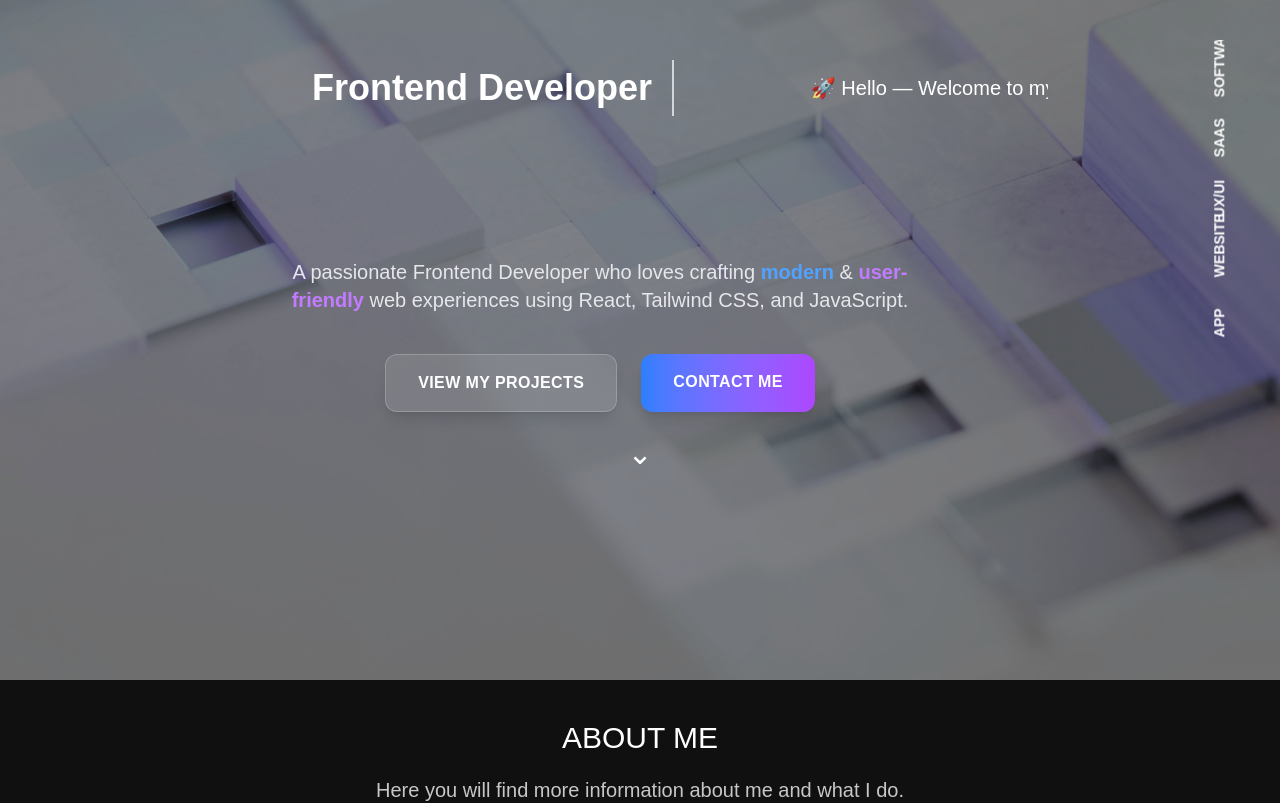
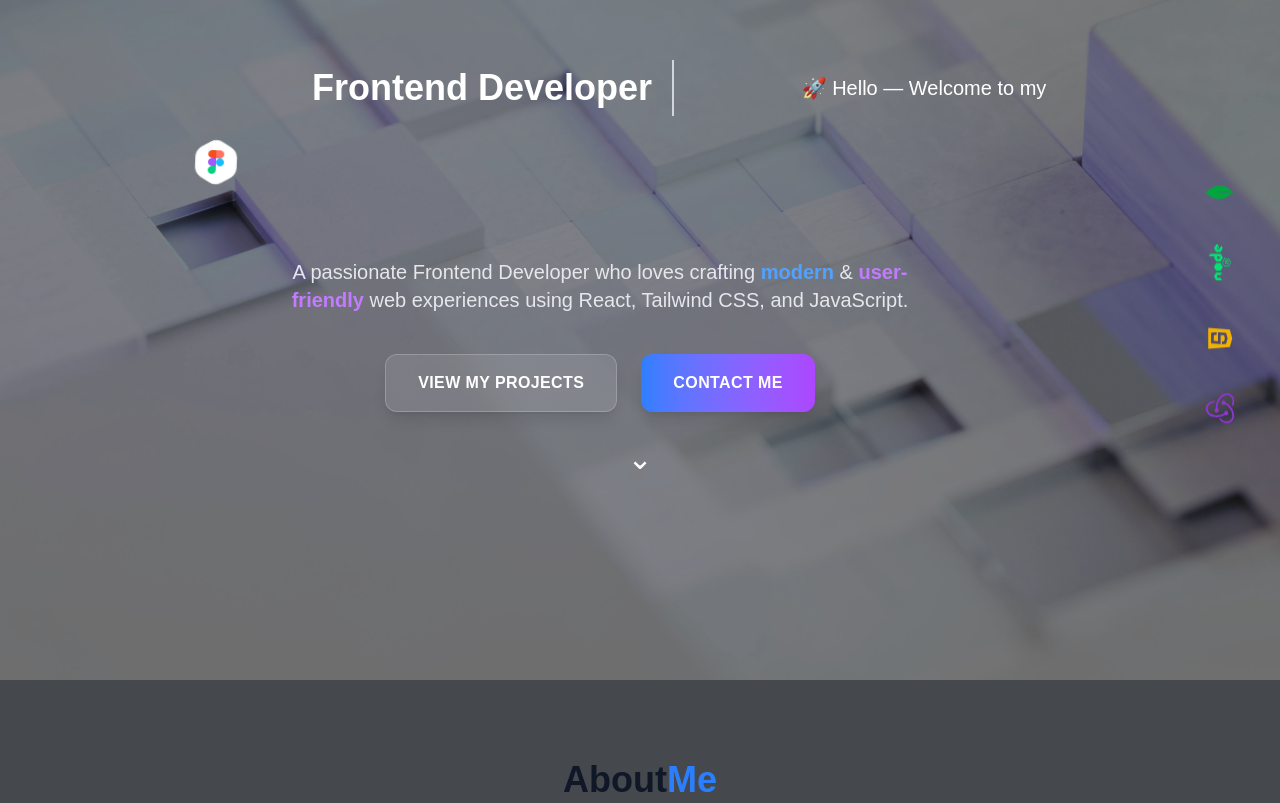
Before and after one commit to basarbr7/basarbr7.github.io, a Next.js app: page / in a window 1280 px wide. Shown: the part 160-963 px from the top of the page. Built offline with nearby package versions, Linux system fonts and the light colour scheme; no server answers.

Commit message:
added Contact page

```diff
--- a/src/app/globals.css
+++ b/src/app/globals.css
@@ -18,6 +18,9 @@
     --foreground: #ededed;
   }
 }
+html {
+  scroll-behavior: smooth;
+}
 
 body {
   background: var(--background);
@@ -34,6 +37,7 @@ body {
 .animate-slow-zoom {
   animation: slowZoom 25s ease-in-out infinite alternate;
 }
+
 @keyframes gradientMove {
   0% { background-position: 0% 50%; }
   50% { background-position: 100% 50%; }
@@ -84,5 +88,19 @@ body {
 }
 
 .animate-vertical-marquee {
-  animation: vertical-marquee 10s linear infinite;
+  animation: vertical-marquee 20s linear infinite;
 }
+
+
+@keyframes figma-animate {
+  0% {
+      transform: translateY(0) rotate(0);
+  }
+  100% {
+      transform: translateY(10px) rotate(10deg);
+  }
+}
+
+.animate-figma {
+  animation: figma-animate 2s linear infinite alternate-reverse;
+}
--- a/src/app/page.tsx
+++ b/src/app/page.tsx
@@ -6,17 +6,19 @@ import Hero from "@/component/Hero";
 import About from "@/component/About";
 import Skills from "@/component/Skill";
 import Projects from "@/component/Projects";
+import Contact from "@/component/Contact";
 
 export default function Layout() {
 
 
   return (
-    <div className="">
+    <div>
 
         <Hero />
         <About />
         <Skills />
         <Projects />
+        <Contact/>
 
     </div>
   );
--- a/src/component/About.tsx
+++ b/src/component/About.tsx
@@ -1,19 +1,23 @@
 import Container from "@/layer/Container";
-import {  Facebook, Github, LinkedinIcon, Mail } from "lucide-react";
+import { Facebook, Github, LinkedinIcon, Mail } from "lucide-react";
 import Image from "next/image";
 import { FaFacebook } from "react-icons/fa";
+import { motion } from "framer-motion";
 
 export default function About() {
   return (
-    <div className="relative px-6 py-10 bg-[#101010] text-white">
-      <Container className="mb-10">
+    <div className="relative px-6 py-20 bg-[#45484c] text-white">
+      <Container>
         {/* heading */}
-        <div
-          className="flex flex-col justify-center items-center text-center mb-16"
-        >
-          <h2 className="text-3xl font-medium text-center mb-5">
-            <span className="text-gradient uppercase">About Me</span>
-          </h2>
+        <div className="flex flex-col justify-center items-center text-center mb-16">
+          <motion.h2
+            initial={{ opacity: 0, y: -20 }}
+            whileInView={{ opacity: 1, y: 0 }}
+            transition={{ duration: 0.5 }}
+            className="text-3xl md:text-4xl font-bold mb-10 text-gray-900 dark:text-white"
+          >
+            About<span className="text-blue-500 ">Me</span>
+          </motion.h2>
           <p className="text-xl text-[#c7c7c7]">
             Here you will find more information about me and what I do.
           </p>
@@ -21,10 +25,11 @@ export default function About() {
 
         <div className="grid grid-cols-1 md:grid-cols-12 gap-x-10 items-center justify-center">
           {/* Image */}
-          <div
-            className="lg:px-24 py-5 md:col-span-5 flex flex-col justify-center items-center text-center"
-          >
-            <div className="border-[1px] border-gray-600 p-[1px]">
+          <div className="lg:px-24 py-5 md:col-span-5 flex flex-col justify-center items-center text-center">
+            <div
+              className="border-[1px] border-gray-600 p-[1px] "
+              style={{ boxShadow: "0 2px 0 8px" }}
+            >
               <Image
                 src="/mypic.png"
                 alt="About Me"
@@ -38,24 +43,23 @@ export default function About() {
 
           {/* Text */}
           <div className="md:col-span-7">
-            <h2
-              className="text-lg md:text-2xl font-bold mb-4 text-[#009e66]"
-            >
+            <h2 className="text-lg md:text-2xl font-bold mb-4 text-[#009e66]">
               Who am I?
             </h2>
-            <h1
-              className="text-lg sm:text-2xl lg:text-3xl font-medium md:font-bold mb-10"
-            >
-              I&apos;m Basar, a visual Front-End Developer, building clean, user-friendly interfaces.
+            <h1 className="text-lg sm:text-2xl lg:text-3xl font-medium md:font-bold mb-10">
+              I&apos;m Basar, a visual Front-End Developer, building clean,
+              user-friendly interfaces.
             </h1>
-            <p
-              className="text-justify sm:text-left text-base sm:text-lg leading-relaxed text-[#9f9f9f] pb-7 border-b-[2px] border-[rgba(255,255,255,0.08)]"
-            >
-              I&apos;m Basar, a Front-End Web Developer based in Bangladesh. I specialize in building clean, responsive user interfaces using modern tools like React, Tailwind CSS, and Redux. I enjoy turning ideas into functional digital products with an eye for detail and user experience. I continuously explore the evolving world of front-end development to build fast, accessible, and user-friendly web applications.
+            <p className="text-justify sm:text-left text-base sm:text-lg leading-relaxed text-[#9f9f9f] pb-7 border-b-[2px] border-[rgba(255,255,255,0.08)]">
+              I&apos;m Basar, a Front-End Web Developer based in Bangladesh. I
+              specialize in building clean, responsive user interfaces using
+              modern tools like React, Tailwind CSS, and Redux. I enjoy turning
+              ideas into functional digital products with an eye for detail and
+              user experience. I continuously explore the evolving world of
+              front-end development to build fast, accessible, and user-friendly
+              web applications.
             </p>
-            <div
-              className="pt-7 flex flex-wrap gap-y-6 justify-between items-center text-gray-400"
-            >
+            <div className="pt-7 flex flex-wrap gap-y-6 justify-between items-center text-gray-400">
               <div className="flex flex-col sm:flex-row gap-4 md:gap-20">
                 <div>
                   <p className="mb-3">Name: Basar</p>
--- /dev/null
+++ b/src/component/Contact.tsx
@@ -0,0 +1,146 @@
+"use client";
+
+import { FormEvent, JSX } from "react";
+import { FaMobileScreenButton, FaLocationDot } from "react-icons/fa6";
+import { FaEnvelope } from "react-icons/fa";
+import Container from "@/layer/Container";
+import { Mail, MapPin, Phone } from "lucide-react";
+
+export default function Contact(): JSX.Element {
+  // Optional: Handle form submission
+  const handleSubmit = (e: FormEvent<HTMLFormElement>) => {
+    e.preventDefault();
+    console.log("Form submitted!");
+  };
+
+  return (
+    <section id="contact" className="min-h-screen py-10 px-6 bg-gray-50">
+      <Container className=" mb-10">
+        {/* Header */}
+        <div className="text-center">
+          <h2 className="text-3xl font-semibold text-gray-800 mb-4 uppercase">
+            Get In Touch
+          </h2>
+          <p className="text-gray-600 mb-8 text-center max-w-md mx-auto">
+            Have a question, proposal, or just want to say hello? Feel free to reach out!
+          </p>
+        </div>
+
+        {/* Content Grid */}
+        <div className="grid grid-cols-1 md:grid-cols-12 md:space-x-20 space-y-5 md:space-y-0">
+          {/* Contact Info */}
+          <div className="md:col-span-5 flex flex-col items-center justify-center space-y-5 md:space-y-10 text-black ml-10">
+            <div className="w-full p-6 flex flex-col items-start space-y-3 bg-white/20 rounded-2xl shadow-[0_4px_30px_rgba(0,0,0,0.1)] backdrop-blur-sm border border-white/30 ">
+                <div className="flex items-start space-x-7">
+                    <div className="bg-blue-500/20 p-3 rounded-lg">
+                        <Phone className="w-6 h-6 text-blue-400" />
+                    </div>
+                    <div className="text-gray-600">
+                        <h3 className="text-black font-semibold text-lg mb-2">Call Us</h3>
+                        <p >+8801518403693</p>
+                        <p >Mon-Fri, 9AM-6PM</p>
+                    </div>
+              </div>
+            </div>
+            <div className="w-full p-6 flex flex-col items-start space-y-3 bg-white/20 rounded-2xl shadow-[0_4px_30px_rgba(0,0,0,0.1)] backdrop-blur-sm border border-white/30 ">
+              <div className="flex items-start space-x-7">
+                <div className="bg-purple-500/20 p-3 rounded-lg">
+                  <Mail className="w-6 h-6 text-purple-400" />
+                </div>
+                <div className="text-gray-600">
+                  <h3 className="text-black font-semibold text-lg mb-2">Email Us</h3>
+                  <p >contact@company.com</p>
+                  <p >support@company.com</p>
+                </div>
+              </div>
+            </div>
+            <div className="w-full p-6 flex flex-col items-start space-y-3 bg-white/20 rounded-2xl shadow-[0_4px_30px_rgba(0,0,0,0.1)] backdrop-blur-sm border border-white/30 ">
+              <div className="flex items-start space-x-7">
+                <div className="bg-pink-500/20 p-3 rounded-lg">
+                  <MapPin className="w-6 h-6 text-pink-400" />
+                </div>
+                <div className="text-gray-600">
+                  <h3 className="text-black font-semibold text-lg mb-2">Visit Us</h3>
+                  <p >Road: 12/A, Block-C</p>
+                  <p >Dhaka, Bangladesh</p>
+                </div>
+              </div>
+            </div>
+          </div>
+
+          {/* Contact Form */}
+          <div className="relative md:col-span-7 w-full py-6 px-10 flex items-center bg-white/20 rounded-2xl shadow-[0_4px_30px_rgba(0,0,0,0.1)] backdrop-blur-sm border border-white/30 ">
+            <form
+              className="relative z-10 space-y-6 w-full text-gray-900"
+              onSubmit={handleSubmit}
+            >
+              <div className="grid grid-cols-1 md:grid-cols-12 gap-x-10 md:gap-y-0 gap-y-4">
+                <div className="col-span-6 space-y-2">
+                  <label htmlFor="name" className="text-black font-medium">
+                    Name
+                  </label>
+                  <input
+                    id="name"
+                    type="text"
+                    placeholder="Your Name"
+                    className="w-full px-4 py-2 border border-gray-300 rounded-sm focus:text-black focus:ring-1 focus:ring-blue-500 outline-none"
+                    required
+                  />
+                </div>
+                <div className="col-span-6 space-y-2">
+                  <label htmlFor="email" className="text-black font-medium">
+                    Email Address
+                  </label>
+                  <input
+                    id="email"
+                    type="email"
+                    placeholder="Your Email"
+                    className="w-full px-4 py-2 border border-gray-300 rounded-sm focus:text-black focus:ring-1 focus:ring-blue-500 outline-none"
+                    required
+                  />
+                </div>
+              </div>
+
+              <div className="w-full space-y-2">
+                <label htmlFor="subject" className="text-black font-medium">
+                  Subject
+                </label>
+                <input
+                  id="subject"
+                  type="text"
+                  placeholder="Enter Subject"
+                  className="w-full px-4 py-2 border border-gray-300 rounded-sm focus:text-black focus:ring-1 focus:ring-blue-500 outline-none"
+                  required
+                />
+              </div>
+
+              <div className="w-full space-y-2">
+                <label htmlFor="message" className="text-black font-medium">
+                  Message
+                </label>
+                <div>
+                  <textarea
+                    id="message"
+                    rows={5}
+                    placeholder="Your Message"
+                    className="w-full px-4 py-2 border-[1px] border-gray-300 rounded-sm focus:border-[1px] focus:border-blue-500 outline-none transition-none"
+                    required
+                  />
+                </div>
+              </div>
+
+              <div>
+                <button
+                type="submit"
+                className="bg-blue-600 text-white py-4 px-4 rounded-lg hover:bg-blue-700 transition"
+              >
+                Send Message
+              </button>
+              </div>
+            </form>
+          </div>
+        </div>
+      </Container>
+    </section>
+  );
+}
--- a/src/component/Hero.tsx
+++ b/src/component/Hero.tsx
@@ -4,6 +4,11 @@ import Container from "@/layer/Container";
 import { useEffect, useState } from "react";
 import { Canvas } from "@react-three/fiber";
 import { Text, OrbitControls } from "@react-three/drei";
+import { FaNode, FaReact } from "react-icons/fa";
+import { RiNextjsFill, RiTailwindCssFill } from "react-icons/ri";
+import { SiMongodb, SiRedux } from "react-icons/si";
+import { DiJavascript } from "react-icons/di";
+import Image from "next/image";
 
 export default function Hero() {
   const texts = ["Frontend Developer", "React Developer", "Next Enthusiast"];
@@ -24,19 +29,22 @@ export default function Hero() {
     return () => clearInterval(interval);
   }, []);
 
-  // useEffect(() => {
-  //   const handleMouseMove = (e: MouseEvent) => {
-  //     setMousePosition({
-  //       x: (e.clientX / window.innerWidth - 0.5) * 20,
-  //       y: (e.clientY / window.innerHeight - 0.5) * 20,
-  //     });
-  //   };
-  //   window.addEventListener("mousemove", handleMouseMove);
-  //   return () => window.removeEventListener("mousemove", handleMouseMove);
-  // }, []);
+  const handleScrollToProjects = () => {
+    const section = document.getElementById("projects");
+    if (section) {
+      section.scrollIntoView({ behavior: "smooth" });
+    }
+  };
+
+  const handleScrollToContact = () => {
+    const section = document.getElementById("contact");
+    if (section) {
+      section.scrollIntoView({ behavior: "smooth" });
+    }
+  };
 
   return (
-    <div className=" bg-[url('/simple.jpg')] bg-cover bg-center min-h-screen  text-white overflow-hidden relative">
+    <div className=" bg-[url('/simple.jpg')] bg-cover bg-center min-h-screen  text-white overflow-hidden relative select-none">
       {/* Animated Background Elements */}
       <div className="absolute inset-0 overflow-hidden pointer-events-none bg-black/45 "></div>
       {/* Content */}
@@ -101,36 +109,58 @@ export default function Hero() {
 
             {/* Buttons */}
             <div className="flex justify-center text-center gap-6">
-              <a
-                href="#projects"
+              <button
+                onClick={handleScrollToProjects}
+
                 className="px-8 py-4 rounded-xl bg-white/10 backdrop-blur-md border border-white/20
         text-white font-semibold uppercase tracking-wide shadow-lg
         hover:bg-blue-600 hover:scale-105 transition-all duration-300"
               >
                 View My Projects
-              </a>
-              <a
-                href="#contact"
+              </button>
+              <button
+                onClick={handleScrollToContact}
                 className="px-8 py-4 rounded-xl bg-gradient-to-r from-blue-500 to-purple-500 text-white
         font-semibold uppercase tracking-wide shadow-lg
         hover:opacity-90 hover:scale-105 transition-all duration-300"
               >
                 Contact Me
-              </a>
+              </button>
             </div>
           </div>
 
           {/* Right-side vertical moving text */}
-          <div className="relative h-[400px] w-10 overflow-hidden flex flex-col items-center justify-center">
-            <div className="animate-vertical-marquee space-y-10 text-white font-semibold text-sm rotate-180">
-              <span className="block rotate-90">APP</span>
-              <span className="block rotate-90">WEBSITE</span>
-              <span className="block rotate-90">UX/UI</span>
-              <span className="block rotate-90">SAAS</span>
-              <span className="block rotate-90">SOFTWARE</span>
+          <div className="h-[400px] w-10 overflow-hidden flex flex-col items-center justify-center">
+            <div className="animate-vertical-marquee space-y-10 text-white text-3xl font-semibold  rotate-180">
+              <span className="block rotate-90 text-[#32a2b6dd]">
+                <FaReact />
+              </span>
+              <span className="block rotate-90 text-black">
+                <RiNextjsFill />
+              </span>
+              <span className="block rotate-90 text-[#5ecadd]">
+                <RiTailwindCssFill />
+              </span>
+              <span className="block rotate-90 text-[#8f37d2]">
+                <SiRedux />
+              </span>
+              <span className="block rotate-90 text-yellow-500">
+                <DiJavascript />
+              </span>
+              <span className="block rotate-90 text-4xl text-green-400">
+                <FaNode />
+              </span>
+              <span className="block rotate-90 text-green-600">
+                <SiMongodb />
+              </span>
             </div>
           </div>
         </Container>
+
+        {/* figma */}
+        <div className="absolute top-1/2 left-48 -translate-y-1/2 ">
+          <img src="/figma.svg" alt="image" className="w-12 h-12 animate-figma " />
+        </div>
 
         {/* Scroll Down */}
         <div className="absolute -bottom-10 left-1/2 -translate-x-1/2 text-white animate-bounce">
--- a/src/component/Projects.tsx
+++ b/src/component/Projects.tsx
@@ -11,7 +11,7 @@ export default function Projects() {
   const [hoveredId, setHoveredId] = useState<number | null>(null);
 
   return (
-    <div className="relative py-32 bg-gradient-to-br from-slate-950 via-black to-slate-950 text-white overflow-hidden">
+    <div id="projects" className="relative py-32 bg-gradient-to-br from-slate-950 via-black to-slate-950 text-white overflow-hidden">
       {/* Animated Background Elements */}
       <div className="absolute inset-0 overflow-hidden pointer-events-none">
         <div className="absolute top-1/4 -left-48 w-96 h-96 bg-cyan-500/10 rounded-full blur-3xl animate-pulse" />
--- a/src/component/Skill.tsx
+++ b/src/component/Skill.tsx
@@ -69,7 +69,7 @@ export default function Skills() {
           transition={{ duration: 0.5 }}
           className="text-3xl md:text-4xl font-bold mb-10 text-gray-900 dark:text-white"
         >
-          My <span className="text-blue-500">Skills</span>
+          My<span className="text-blue-500">Skills</span>
         </motion.h2>
 
         {/* Category Buttons */}
```
Also changed, not shown: src/component/Navbar.tsx (+4 -3 lines), public/figma.svg (added).
